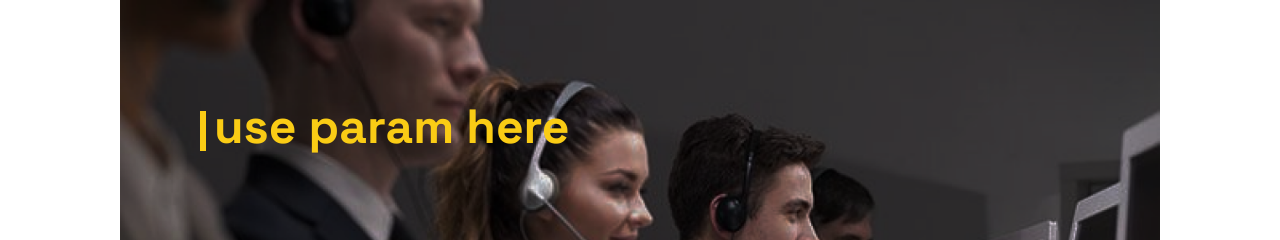
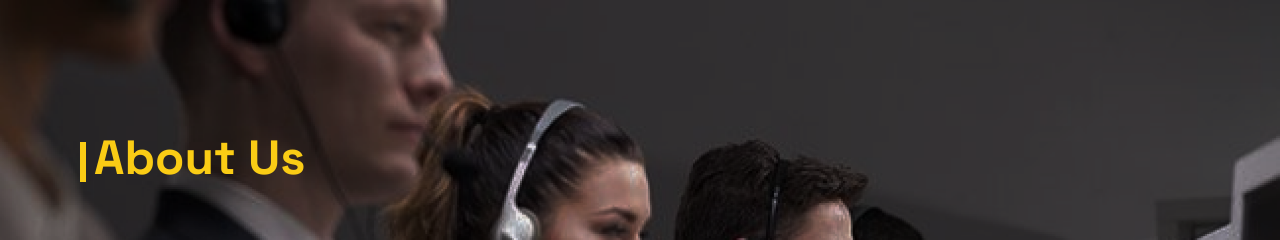
Before and after one commit to Ezekiel-Faith/Smart-School, a React (Vite) app: page / in a window 1280 px wide. Shown: the top 240 px of the page. Built offline with nearby package versions, Linux system fonts and the light colour scheme.

Commit message:
working on param

```diff
--- a/src/pages/Contact-Us.jsx
+++ b/src/pages/Contact-Us.jsx
@@ -2,11 +2,22 @@ import Banner from '@/components/Banner';
 import Card from '@/components/Card';
 import ContactSection from '@/components/ContactSection';
 import React from 'react';
+import { useParams } from 'react-router-dom';
 
 export default function Contact() {
+  const { pageTitle } = useParams();
+
+  const formattedTitle = pageTitle
+    ? pageTitle
+        .replace(/-/g, ' ')
+        .split(' ')
+        .map((word) => word.charAt(0).toUpperCase() + word.slice(1))
+        .join(' ')
+    : 'About Us';
+
   return (
-    <div className='mx-30'>
-      <Banner />
+    <div className='about-container'>
+      <Banner title={formattedTitle} />
       <Card />
       <ContactSection />
     </div>
```
